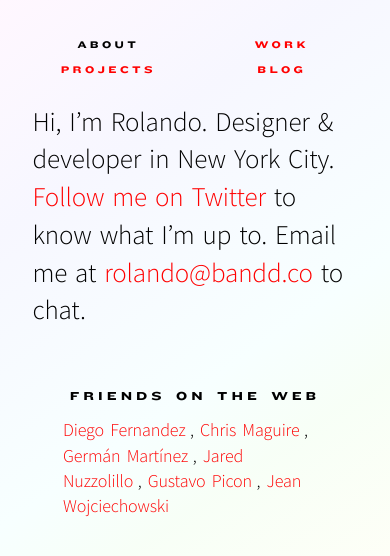
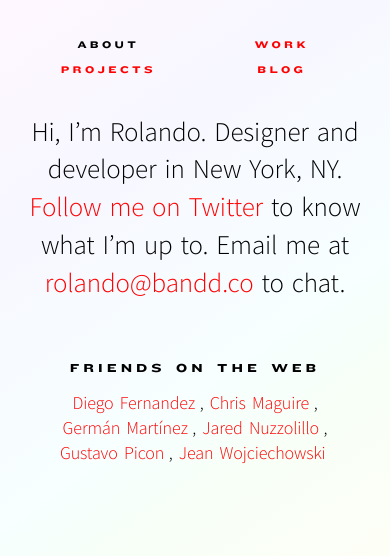
Before and after one commit to rnmp/rnmp.github.io, a Jekyll site: the page built from index.html, in a window 390 px wide. Shown: the top 556 px of the page. Built offline with Jekyll 4.4.1, drawn with Linux system fonts in a browser that asks for light colours; comment, search, counter and statistics services are not loaded.

Commit message:
improve mobile layout

```diff
--- a/index.html
+++ b/index.html
@@ -4,7 +4,7 @@
 ---
 
 <section class="major-section">
-  <p class="hero">Hi, I’m Rolando. Designer & developer in New York City. <a href="http://twitter.com/rnmp" target="_blank">Follow me on Twitter</a> to know what I’m up to. Email me at
+  <p class="hero">Hi, I’m Rolando. Designer and developer in New York, NY. <a href="http://twitter.com/rnmp" target="_blank">Follow me on Twitter</a> to know what I’m up to. Email me at
   	<script type="text/javascript">
 		//<![CDATA[
 		<!--
--- a/site.css
+++ b/site.css
@@ -168,34 +168,29 @@
 	body {
 		padding-top: 1em;
 		font-size: 18px;
+		text-align: center;
 	}
 	nav {
-		padding: 15px 1.2em 50px;
+		padding: 15px 1.2em 60px;
 	}
-
 	nav a {
 		float: left;
 		width: 50%;
 		font-size: 10px;
-		text-align: center;
 		margin: 0;
 		line-height: 25px;
 	}
 	p {
-		padding: 1.2em;
+		padding: 0 .75em 1.2em;
 		padding-top: 0;
-	}
-	h1  {
-		padding-left: 0;
-		text-align: center;
 	}
 	.canvas {
 		width: 100%;
 		padding: 0;
 	}
 	.link-list {
-		padding-left:  3.5em;
-		padding-right: 3.5em;
+		padding-left:  3.2em;
+		padding-right: 3.2em;
 	}
 }
 
```
